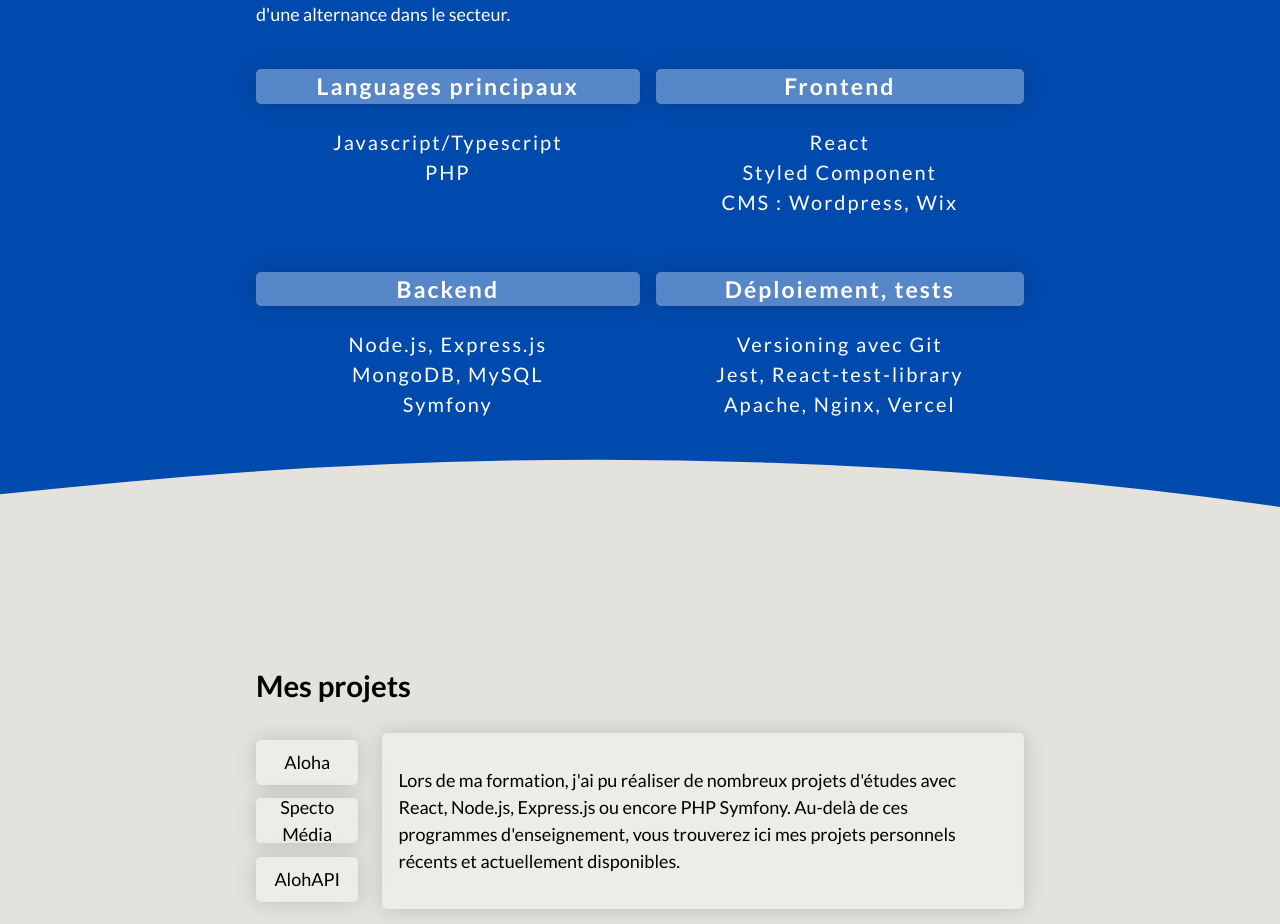
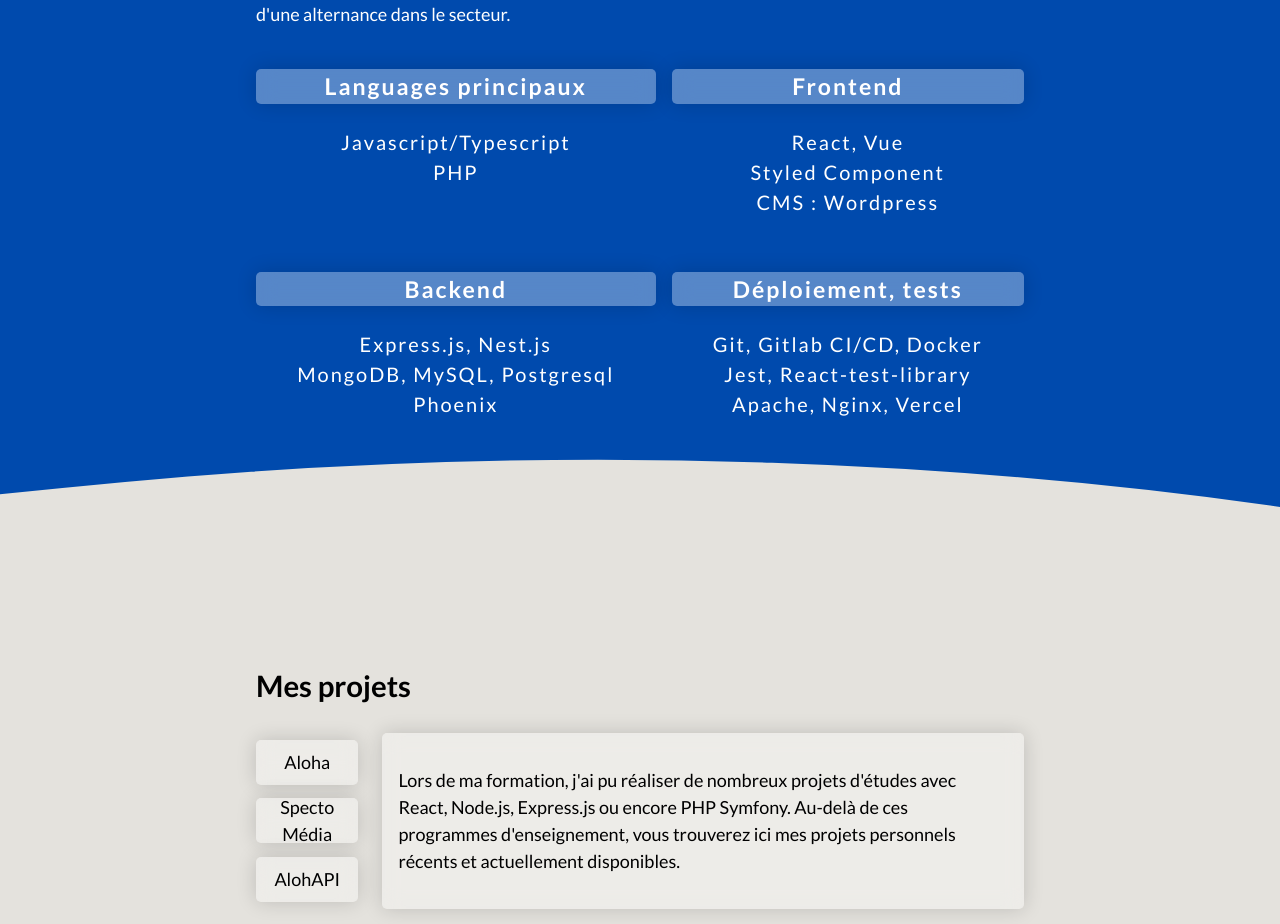
Before and after one commit to Clv86/portfolio, a React (Vite) app: page / in a window 1280 px wide. Shown: the part 1120-2044 px from the top of the page. Built offline with nearby package versions, Linux system fonts and the light colour scheme; a web font is replaced by a local one.

Commit message:
Skill grid updated

```diff
--- a/src/components/SkillGrid.tsx
+++ b/src/components/SkillGrid.tsx
@@ -13,23 +13,23 @@ function SkillGrid() {
       <div className="card frontend">
         <h3>Frontend</h3>
         <ul>
-          <li>React</li>
+          <li>React, Vue</li>
           <li>Styled Component</li>
-          <li>CMS : Wordpress, Wix</li>
+          <li>CMS : Wordpress</li>
         </ul>
       </div>
       <div className="card backend">
         <h3>Backend</h3>
         <ul>
-          <li>Node.js, Express.js</li>
-          <li>MongoDB, MySQL</li>
-          <li>Symfony</li>
+          <li>Express.js, Nest.js</li>
+          <li>MongoDB, MySQL, Postgresql</li>
+          <li>Phoenix</li>
         </ul>
       </div>
       <div className="card infrastructure">
         <h3>Déploiement, tests</h3>
         <ul>
-          <li>Versioning avec Git</li>
+          <li>Git, Gitlab CI/CD, Docker</li>
           <li>Jest, React-test-library</li>
           <li>Apache, Nginx, Vercel</li>
         </ul>
```
